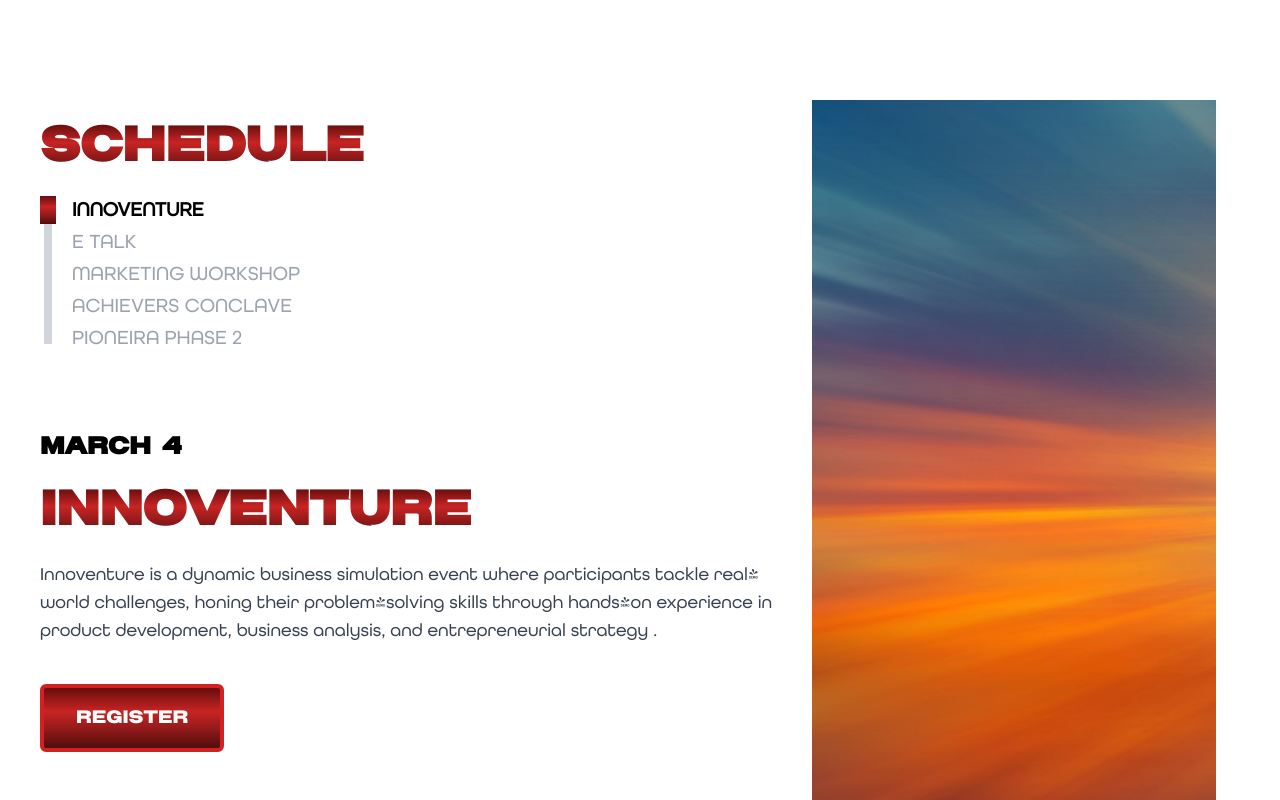
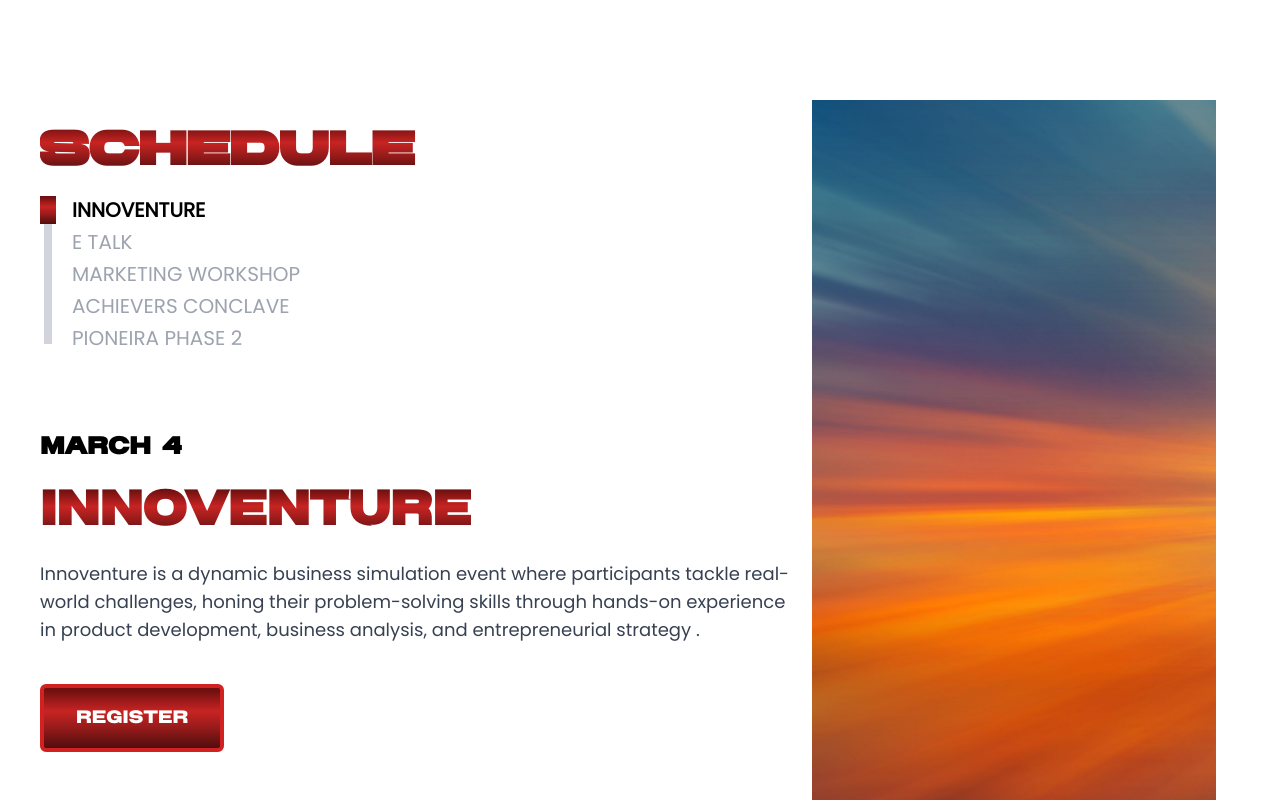
Before and after one commit to ecellvit/Esummit25, a Next.js app: page / in a window 1280 px wide. Shown: the part 1100-1900 px from the top of the page. Built offline with nearby package versions, Linux system fonts and the light colour scheme; no server answers.

Commit message:
poppins font added

```diff
--- a/app/globals.css
+++ b/app/globals.css
@@ -6,6 +6,20 @@
 @font-face {
   font-family: 'AllRoundGothic';
   src: url('/fonts/AllRoundGothic-Book.otf') format('opentype'); /* Ensure file is inside /public/fonts */
+  font-weight: normal;
+  font-style: normal;
+}
+
+@font-face {
+  font-family: 'PoppinsRegular';
+  src: url('/fonts/Poppins-Regular.ttf') format('truetype');
+  font-weight: normal;
+  font-style: normal;
+}
+
+@font-face {
+  font-family: 'PoppinsSemibold';
+  src: url('/fonts/Poppins-SemiBold.ttf') format('truetype');
   font-weight: normal;
   font-style: normal;
 }
--- a/components/counter.tsx
+++ b/components/counter.tsx
@@ -52,7 +52,7 @@ export default function CountdownTimer({ targetDate }: CountdownTimerProps) {
           { label: "S", value: timeLeft.seconds },
         ].map((time, index) => (
           <div key={index} className="flex flex-col items-center">
-            <div className="relative w-16 h-14 text-4xl font-bold rounded-md flex items-center justify-center shadow-sm border border-red-500 border-opacity-55 before:absolute before:w-full before:h-0.5 before:bg-red-900 before:opacity-60 before:top-1/2 before:left-0 before:-translate-y-1/2">
+            <div className="relative w-16 h-14 text-4xl font-[PoppinsRegular] font-bold rounded-md flex items-center justify-center shadow-sm border border-red-500 border-opacity-55 before:absolute before:w-full before:h-0.5 before:bg-red-900 before:opacity-60 before:top-1/2 before:left-0 before:-translate-y-1/2">
               {formatNumber(time.value)}
             </div>
             <span className="text-xs mt-1 uppercase">{time.label}</span>
--- a/components/faq.tsx
+++ b/components/faq.tsx
@@ -59,7 +59,7 @@ const FaqContent = () => {
       id="faq"
       className="py-10 px-6 md:px-20 bg-gradient-to-b from-[#6F0F0F] via-[#C72423] via-38% to-[#510D0D] z-10"
     >
-      <h2 className="text-4xl md:text-5xl d text-center text-white font-[BrigendsExpanded]">
+      <h2 className="text-4xl md:text-5xl d text-center text-white font-[GreaterTheory]">
         FREQUENTLY ASKED QUESTIONS
       </h2>
 
@@ -72,18 +72,18 @@ const FaqContent = () => {
                 className="bg-white font-bold rounded-lg shadow-md border border-transparent hover:border-black transition-all duration-300"
               >
                 <button
-                  className="w-full flex justify-between items-center py-3 px-6 text-left text-lg  text-[#14110E] font-[FontSpring]"
+                  className="w-full flex justify-between items-center py-3 px-6 text-left text-lg  text-[#14110E] font-[PoppinsSemibold]"
                   onClick={() => toggleDropdown(faq.id)}
                 >
                   {faq.q}
-                  <span className="text-2xl font-[GreaterTheory]">{visibleFaq === faq.id ? "x" : "+"}</span>
+                  <span className="text-2xl ">{visibleFaq === faq.id ? "x" : "+"}</span>
                 </button>
                 <div
                   className={`transition-all duration-300 ease-in-out overflow-hidden ${
                     visibleFaq === faq.id ? "max-h-40 opacity-100 p-6" : "max-h-0 opacity-0"
                   }`}
                 >
-                  <p className="text-[#6F6C66] text-base font-[FontSpring]">{faq.ans}</p>
+                  <p className="text-[#6F6C66] text-base font-[PoppinsRegular]">{faq.ans}</p>
                 </div>
               </div>
             ))}
--- a/components/timeline.tsx
+++ b/components/timeline.tsx
@@ -214,7 +214,7 @@ export default function Schedule() {
         {/* Navigation Bar */}
         <div className="relative">
           <h2
-            className="text-5xl font-bold my-6 font-[GreaterTheory]"
+            className="text-5xl font-bold my-6 font-[BrigendsExpanded]"
             style={{
               background: gradientStyle,
               WebkitBackgroundClip: "text",
@@ -224,7 +224,7 @@ export default function Schedule() {
             SCHEDULE
           </h2>
           <div className="absolute left-1 bottom-2 w-2 bg-gray-300 h-[52%]"></div>
-          <ul className="space-y-1 relative font-[FontSpring]">
+          <ul className="space-y-1 relative font-[PoppinsRegular]">
             {events.map((event, idx) => (
               <li
                 key={idx}
@@ -268,7 +268,7 @@ export default function Schedule() {
           >
             {events[activeIndex]?.name}
           </h3>
-          <p ref={descriptionRef} className="text-lg text-gray-700 font-[FontSpring]">
+          <p ref={descriptionRef} className="text-lg text-gray-700 font-[PoppinsRegular]">
             {events[activeIndex]?.description}
           </p>
           <button
```
Also changed, not shown: public/fonts/Poppins-Regular.ttf (added), public/fonts/Poppins-SemiBold.ttf (added).
